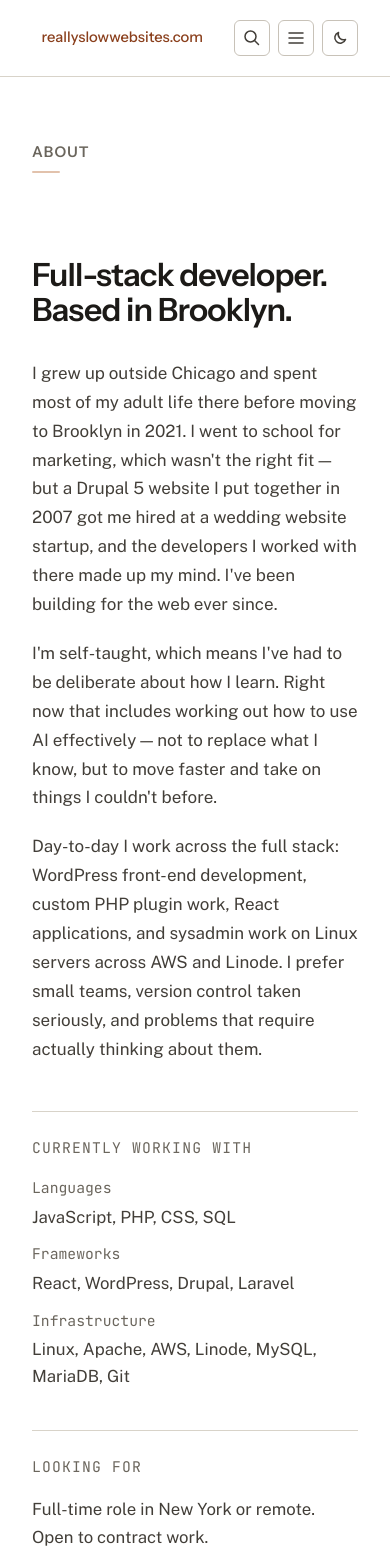
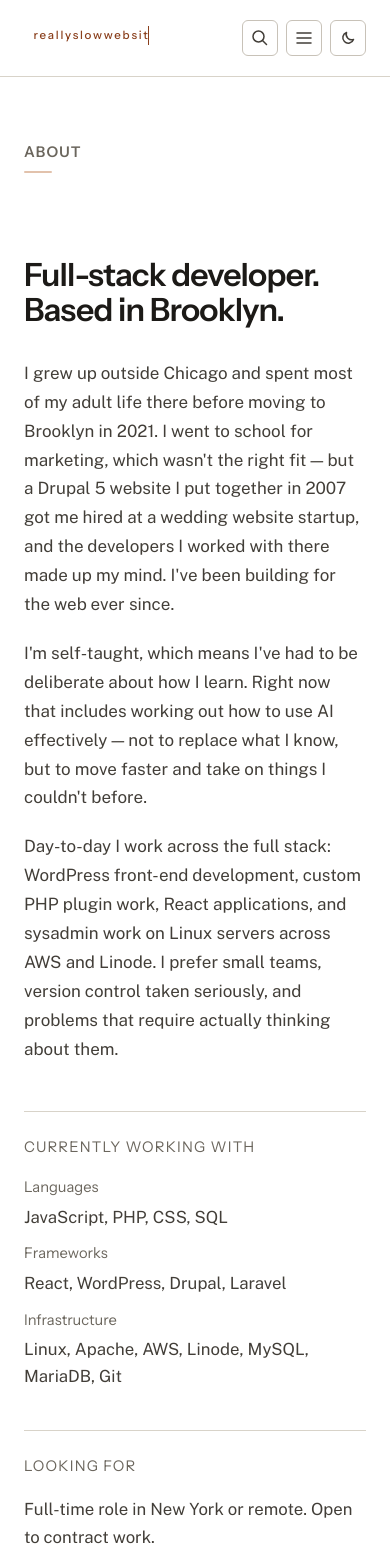
Before and after one commit to aterchin/portfolio, a Next.js app: page /about in a window 390 px wide. Shown: the top 1568 px of the page. Built offline with nearby package versions, Linux system fonts and the light colour scheme.

Commit message:
Animate wordmark and use UI labels
- Switch about labels and links to the UI font
- Use UI font for tag pills and list type labels
- Add typewriter and blur-in animation on the nav wordmark

```diff
--- a/src/app/about/page.module.css
+++ b/src/app/about/page.module.css
@@ -57,7 +57,7 @@
 }
 
 .sideLabel {
-  font-family: var(--font-mono);
+  font-family: var(--font-ui);
   font-size: var(--text-xs);
   font-weight: 400;
   letter-spacing: var(--tracking-wider);
@@ -81,7 +81,7 @@
 }
 
 .stackLabel {
-  font-family: var(--font-mono);
+  font-family: var(--font-ui);
   font-size: var(--text-xs);
   color: var(--color-text-tertiary);
 }
@@ -104,7 +104,7 @@
 }
 
 .contactLink {
-  font-family: var(--font-mono);
+  font-family: var(--font-ui);
   font-size: var(--text-xs);
   color: var(--color-accent-text);
   text-decoration: none;
@@ -125,7 +125,7 @@
 }
 
 .externalLink {
-  font-family: var(--font-mono);
+  font-family: var(--font-ui);
   font-size: var(--text-xs);
   color: var(--color-text-secondary);
   text-decoration: none;
--- a/src/components/layout/Nav/Nav.module.css
+++ b/src/components/layout/Nav/Nav.module.css
@@ -27,6 +27,42 @@
 .wordmark span {
   color: inherit;
   font-weight: inherit;
+}
+
+.wordmark > span {
+  display: inline-block;
+  overflow: hidden;
+  white-space: nowrap;
+  border-right: 0.15em solid var(--color-accent-text);
+  margin: 0 auto;
+  letter-spacing: .15em;
+  position: relative;
+  animation:
+    blur-in 1s linear backwards,
+    typing 8s steps(20, end) forwards,
+    hide-caret 0s 8s forwards;
+  }
+
+@keyframes typing {
+  from { width: 0; }
+  to { width: 100%; }
+}
+
+@keyframes hide-caret {
+  to { border-right-color: transparent; }
+}
+
+@keyframes blur-in {
+  0% {
+    opacity: 0;
+    filter: blur(20px);
+  }
+  30% {
+    opacity: 1;
+  }
+  100% {
+    filter: blur(0);
+  }
 }
 
 .navEnd {
@@ -183,3 +219,10 @@
     transform: none;
   }
 }
+
+@media (max-width: 512px) {
+  .wordmark {
+    font-size: 0.72rem;
+    letter-spacing: var(--tracking-normal);
+  }
+}
--- a/src/components/layout/Nav/Nav.tsx
+++ b/src/components/layout/Nav/Nav.tsx
@@ -96,8 +96,8 @@ export function Nav({ searchItems, exampleTags }: NavProps) {
 
   return (
     <nav className={styles.nav}>
-      <Link href="/" className={styles.wordmark}>
-        reallyslowwebsites<span>.com</span>
+      <Link href="/" className={`${styles.wordmark} typewriter`}>
+        <span>reallyslowwebsites<span>.com</span></span>
       </Link>
 
       <div className={styles.navEnd}>
--- a/src/components/ui/ContentList/ContentList.module.css
+++ b/src/components/ui/ContentList/ContentList.module.css
@@ -10,7 +10,7 @@
 }
 
 .type {
-  font-family: var(--font-mono);
+  font-family: var(--font-ui);
   font-size: var(--text-xs);
   letter-spacing: var(--tracking-wider);
   text-transform: uppercase;
--- a/src/components/ui/Tag/Tag.module.css
+++ b/src/components/ui/Tag/Tag.module.css
@@ -1,6 +1,6 @@
 .tag {
   display: inline-block;
-  font-family: var(--font-mono);
+  font-family: var(--font-ui);
   font-weight: 500;
   font-size: var(--text-xs);
   letter-spacing: var(--tracking-normal);
--- a/src/styles/tokens.css
+++ b/src/styles/tokens.css
@@ -149,7 +149,7 @@
   --layout-wide:      740px;   /* wide for notes, etc... */
   --layout-prose:     680px;   /* max-width for prose/case study columns */
   --layout-narrow:    52ch;    /* hero subhead, tight copy */
-  --layout-gutter:    var(--space-8);  /* page horizontal padding */
+  --layout-gutter:    var(--space-6);  /* page horizontal padding */
   /* Approx Nav height (padding + label + border). Used for sticky ToC
      offset and scroll-margin on in-page heading anchors. */
   --height-header:    4rem;
```
